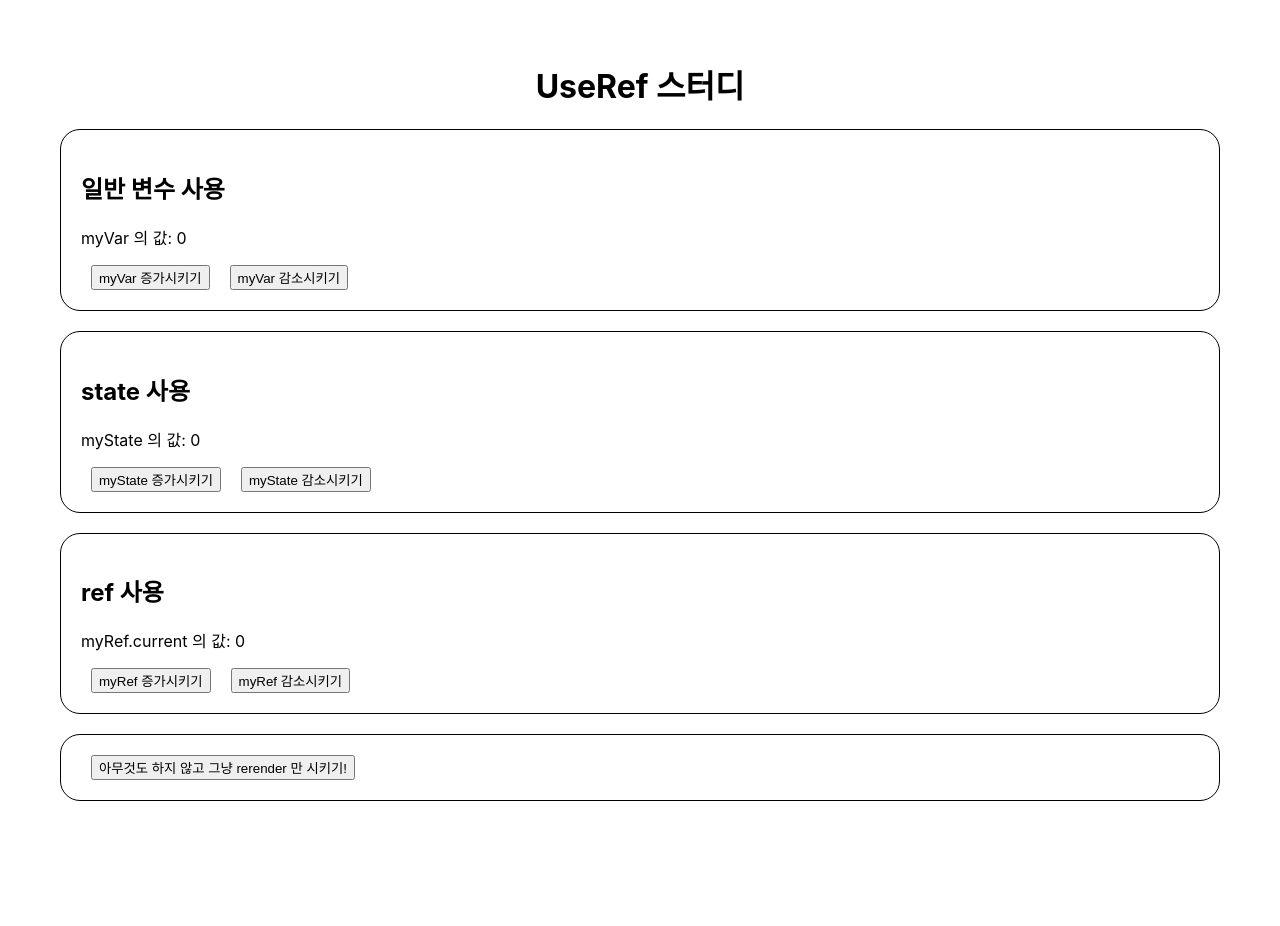
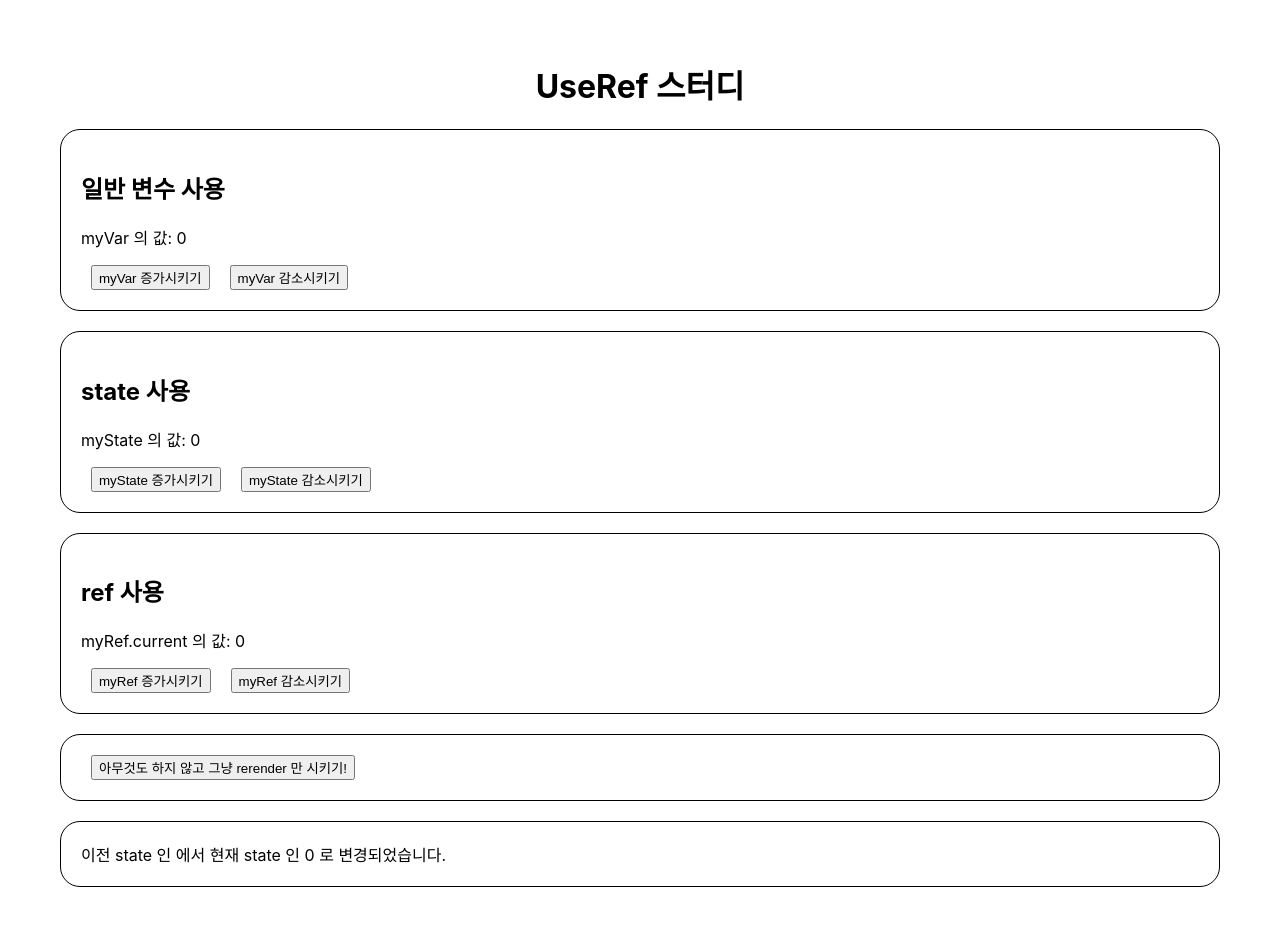
Before and after one commit to jaychang99/react-hook-study, a React (Create React App) app: page / in a window 1280 px wide. Shown: the top 926 px of the page. Before the commit the page ends 861 px from the top, so only its background shows below. Built offline with nearby package versions, Linux system fonts and the light colour scheme.

Commit message:
feat: 이전 state 저장 로직 추가

```diff
--- a/src/common/UseRefStudy.js
+++ b/src/common/UseRefStudy.js
@@ -4,6 +4,9 @@ function UseRefStudy() {
   let myVar = 0;
   const [myState, setMyState] = useState(0);
   const myRef = useRef(0);
+
+  // 이전 state 저장을 위한 ref
+  const myPrevStateRef = useRef();
 
   // 아무것도 안하고 그냥 rerender 만 시키기
   const [rerender, setRerender] = useState(true);
@@ -34,11 +37,13 @@ function UseRefStudy() {
   // myState 관련
 
   function incrementMyState() {
+    myPrevStateRef.current = myState;
     setMyState(myState + 1);
     displayValues();
   }
 
   function decrementMyState() {
+    myPrevStateRef.current = myState;
     setMyState(myState - 1);
     displayValues();
   }
@@ -80,6 +85,9 @@ function UseRefStudy() {
         <div className="box">
           <button onClick={triggerRerender}>아무것도 하지 않고 그냥 rerender 만 시키기!</button>
         </div>
+        <div className="box">
+          이전 state 인 {myPrevStateRef.current} 에서 현재 state 인 {myState} 로 변경되었습니다.
+        </div>
       </div>
     </div>
   );
```
